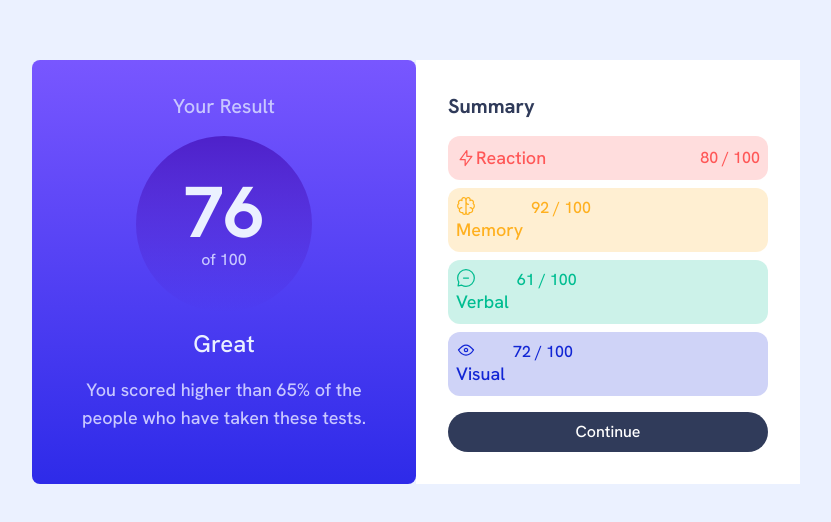
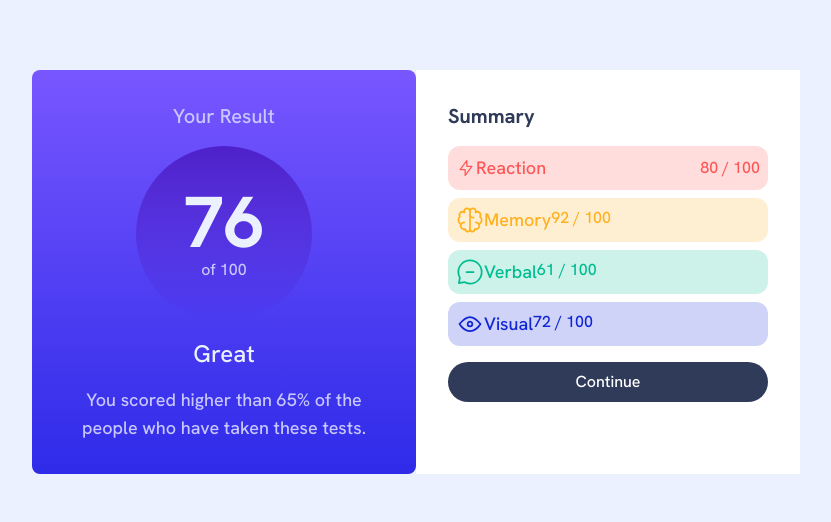
Before and after one commit to lilKriT/FEM-Results-Summary-Component, a React (Vite) app: page / in a window 1280 px wide. Shown: the part 128-650 px from the top of the page, without its empty margins (224-1055 px from the left). Built offline with nearby package versions, Linux system fonts and the light colour scheme.

Commit message:
More styling.

```diff
--- a/src/Summary.tsx
+++ b/src/Summary.tsx
@@ -35,19 +35,19 @@ const Summary = () => {
             <span className="flex justify-center items-center">80 / 100</span>
           </div>
           <div className="flex gap-2 bg-orangeYellow/20 text-orangeYellow p-2 rounded-xl">
-            <span>
+            <span className="flex flex-row">
               <img src={Memory} alt="" /> <p>Memory</p>
             </span>{" "}
             92 / 100
           </div>
           <div className="flex gap-2 bg-greenTeal/20 text-greenTeal p-2 rounded-xl">
-            <span>
+            <span className="flex flex-row">
               <img src={Verbal} alt="" /> <p>Verbal</p>
             </span>{" "}
             61 / 100
           </div>
           <div className="flex gap-2 bg-cobaltBlue/20 text-cobaltBlue p-2 rounded-xl">
-            <span>
+            <span className="flex flex-row">
               <img src={Visual} alt="" /> <p>Visual</p>
             </span>{" "}
             72 / 100
```
